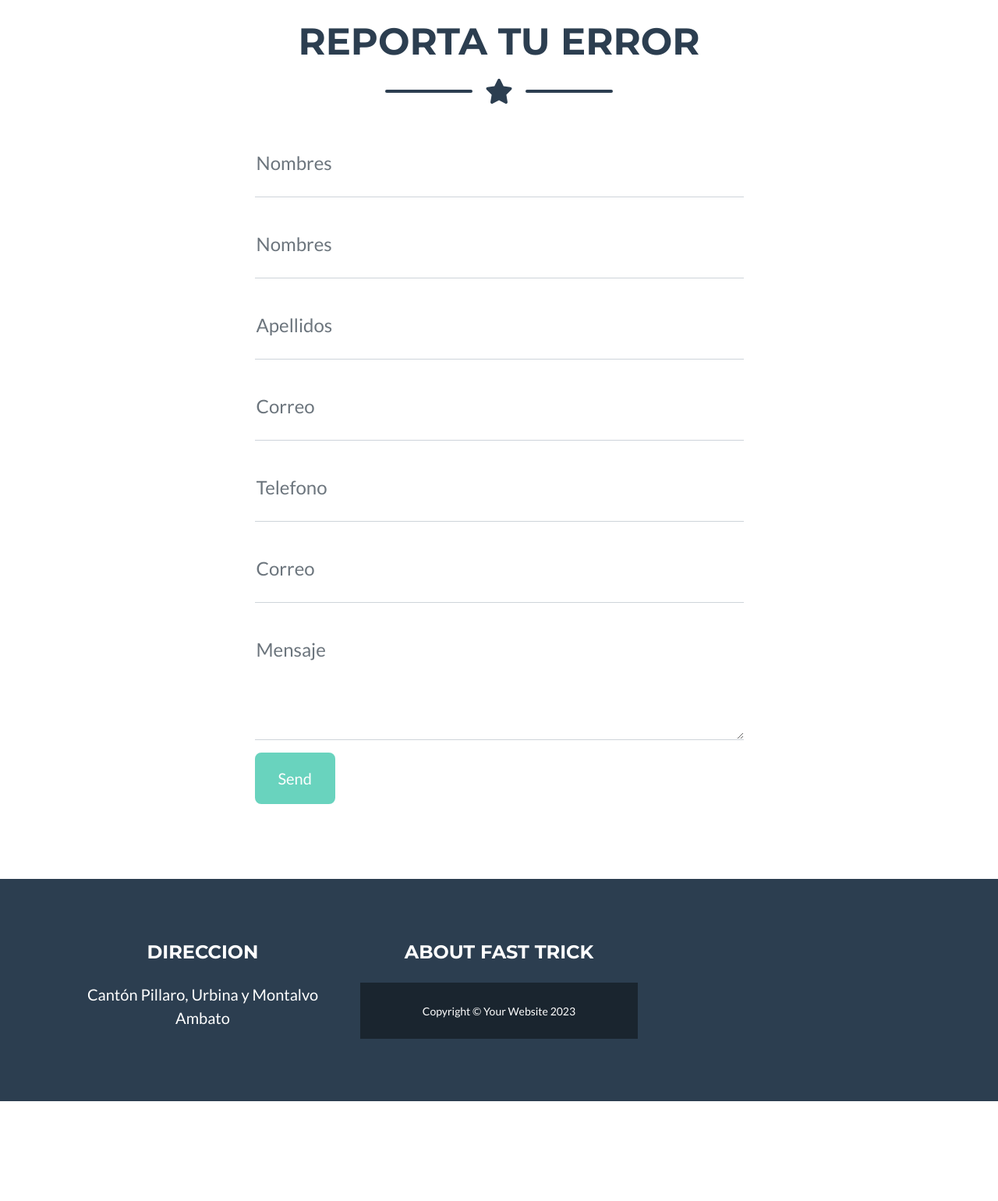
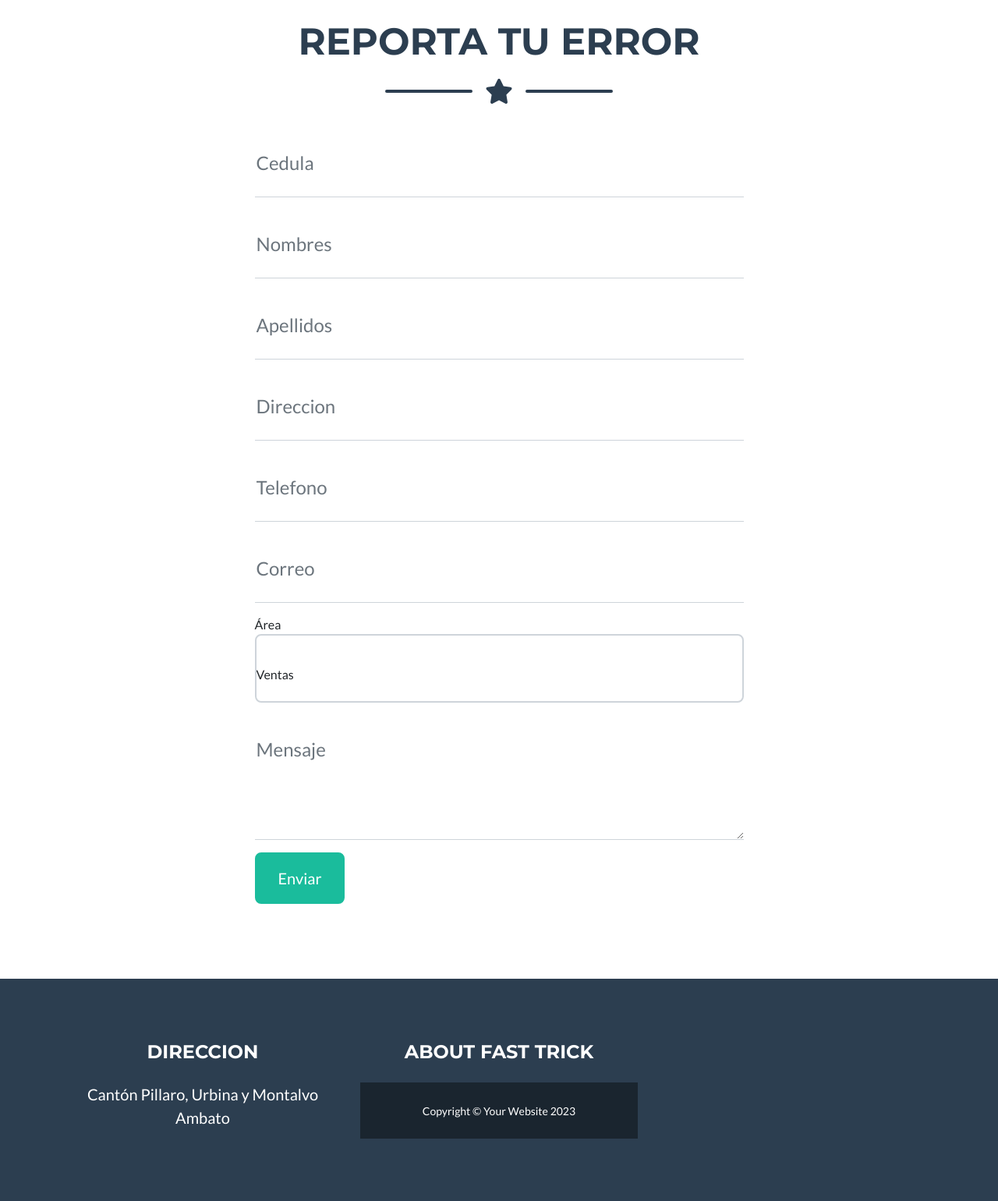
Before and after one commit to Matiasfons/proyect_sexto, a PHP site: page /info_web/index.php in a window 1280 px wide. Shown: the part 1104-2644 px from the top of the page at 78% size. Before the commit the page ends 2516 px from the top, so only its background shows below. Run offline with PHP 8.4, Linux system fonts and the light colour scheme; some libraries are stand-ins or nearby versions.

Commit message:
complete contact form

```diff
--- a/views/info_web/html/contact.php
+++ b/views/info_web/html/contact.php
@@ -20,32 +20,32 @@
             <form id="contactForm" data-sb-form-api-token="API_TOKEN">
                 <!-- CI input-->
                 <div class="form-floating mb-3">
-                            <input class="form-control" id="cedula" type="text" placeholder="Ingresa tu Cedula" data-sb-validations="required" />
-                            <label for="cedula">Nombres</label>
+                    <input class="form-control" id="identification" type="text" placeholder="Ingresa tu Cedula" data-sb-validations="required" />
+                    <label for="cedula">Cedula</label>
                     <div class="invalid-feedback" data-sb-feedback="cedula:required">Cedula requerido.</div>
                 </div>
                 <!-- Name input-->
                 <div class="form-floating mb-3">
-                            <input class="form-control" id="nombre" type="text" placeholder="Ingresa tu Nombre" data-sb-validations="required" />
+                    <input class="form-control" id="names" type="text" placeholder="Ingresa tu Nombre" data-sb-validations="required" />
                     <label for="nombre">Nombres</label>
                     <div class="invalid-feedback" data-sb-feedback="nombre:required">Nombre requerido.</div>
                 </div>
                 <!-- Surname input-->
                 <div class="form-floating mb-3">
-                            <input class="form-control" id="apellido" type="text" placeholder="Ingresa tu Apellido" data-sb-validations="required" />
+                    <input class="form-control" id="lastName" type="text" placeholder="Ingresa tu Apellido" data-sb-validations="required" />
                     <label for="apellido">Apellidos</label>
                     <div class="invalid-feedback" data-sb-feedback="apellido:required">Apellido requerido.</div>
                 </div>
                 <!-- address input-->
                 <div class="form-floating mb-3">
-                            <input class="form-control" id="direccion" type="text" placeholder="name@example.com" data-sb-validations="required,email" />
-                            <label for="direccion">Correo</label>
+                    <input class="form-control" id="address" type="text" placeholder="name@example.com" data-sb-validations="required,email" />
+                    <label for="direccion">Direccion</label>
                     <div class="invalid-feedback" data-sb-feedback="direccion:required">Direccion requerida.</div>
                     <div class="invalid-feedback" data-sb-feedback="direccion:requiered">Direccion invalida.</div>
                 </div>
                 <!-- Phone number input-->
                 <div class="form-floating mb-3">
-                            <input class="form-control" id="telefono" type="telefono" placeholder="Ingrese su telefono" data-sb-validations="required" />
+                    <input class="form-control" id="phone" type="telefono" placeholder="Ingrese su telefono" data-sb-validations="required" />
                     <label for="telefono">Telefono</label>
                     <div class="invalid-feedback" data-sb-feedback="telefono:required">El telefono es requirido</div>
                 </div>
@@ -57,9 +57,20 @@
                     <div class="invalid-feedback" data-sb-feedback="email:email">Correo invalido.</div>
                 </div>
 
+                <div class="form-group">
+                    <label for="Area">Área</label>
                     <!-- Message input-->
                     <div class="form-floating mb-3">
-                            <textarea class="form-control" id="mensaje" type="text" placeholder="Ingrese su reporte" style="height: 10rem" data-sb-validations="required"></textarea>
+                        <select name="Area" id="area" class="form-control">
+                            <option value="Ventas">Ventas</option>
+                            <option value="Soporte">Soporte</option>
+                            <option value="Administrativo">Administrativo</option>
+                        </select>
+                    </div>
+                </div>
+
+                <div class="form-floating mb-3">
+                    <textarea class="form-control" id="message" type="text" placeholder="Ingrese su reporte" style="height: 10rem" data-sb-validations="required"></textarea>
                     <label for="mensaje">Mensaje</label>
                     <div class="invalid-feedback" data-sb-feedback="mensaje:required">Mensaje es requerido.</div>
                 </div>
@@ -83,7 +94,8 @@
                     <div class="text-center text-danger mb-3">Error sending message!</div>
                 </div>
                 <!-- Submit Button-->
-                        <button class="btn btn-primary btn-xl disabled" id="submitButton" type="submit">Send</button>
+                <button class="btn btn-primary btn-xl"  onclick="postContact(event)">Enviar</button>
             </form>
         </div>
     </div>
+    <script src="./js/contact.js"></script>
--- a/views/info_web/index.php
+++ b/views/info_web/index.php
@@ -3,6 +3,7 @@
 
 <head>
     <?php require_once('html/head.php') ?>
+    <script src="https://cdn.jsdelivr.net/npm/sweetalert2@11"></script>
 
 </head>
 
--- /dev/null
+++ b/views/info_web/js/contact.js
@@ -0,0 +1,62 @@
+async function postContact(event) {
+    event.preventDefault();
+    var identification = document.getElementById('identification').value;
+    var names = document.getElementById('names').value;
+    var lastName = document.getElementById('lastName').value;
+    var address = document.getElementById('address').value;
+    var phone = document.getElementById('phone').value;
+    var email = document.getElementById('email').value;
+    var area = document.getElementById('area').value;
+    var message = document.getElementById('message').value;
+    if (identification === '' || names === '' || lastName === '' || address === '' || phone === '', email ==='', area ==='', message ==='') {
+        Swal.fire({
+            icon: "error",
+            title: "Error",
+            text: "Por favor, complete todos los campos",
+        });
+        return;
+    }
+    var data = {
+        identification: identification,
+        names: names,
+        lastName: lastName,
+        address: address,
+        phone: phone,
+        email: email,
+        area: area,
+        message:message
+
+    };
+    var response = await fetch('../../controllers/contact/contact.controller.php', {
+        headers: {
+            'Content-Type': 'application/json'
+        },
+        method: 'POST',
+        body: JSON.stringify(data)
+    });
+    document.getElementById('identification').value = "";
+    document.getElementById('names').value = "";
+    document.getElementById('lastName').value = "";
+    document.getElementById('email').value = "";
+    document.getElementById('phone').value = "";
+    document.getElementById('address').value = "";
+    document.getElementById('area').value = "";
+    document.getElementById('message').value = "";
+
+    if (response.ok) {
+        var responseData = await response.json();
+        if (responseData.success) {
+            await Swal.fire("Enviado", "Informe enviado. Recibirás la respuesta a través del correo electrónico.", "success");
+        } else {
+            Swal.fire({
+                icon: "error",
+                title: "Error",
+                text: "Error en la creación del Reporte",
+            });
+        }
+    } else {
+        console.error('Error en la petición:', response.status);
+    }
+
+
+}
```
Also changed, not shown: controllers/contact/contact.controller.php (added, +29 -0 lines), models/contact.model.php (added, +17 -0 lines). Lines whose indentation alone changed are shown as unchanged.
